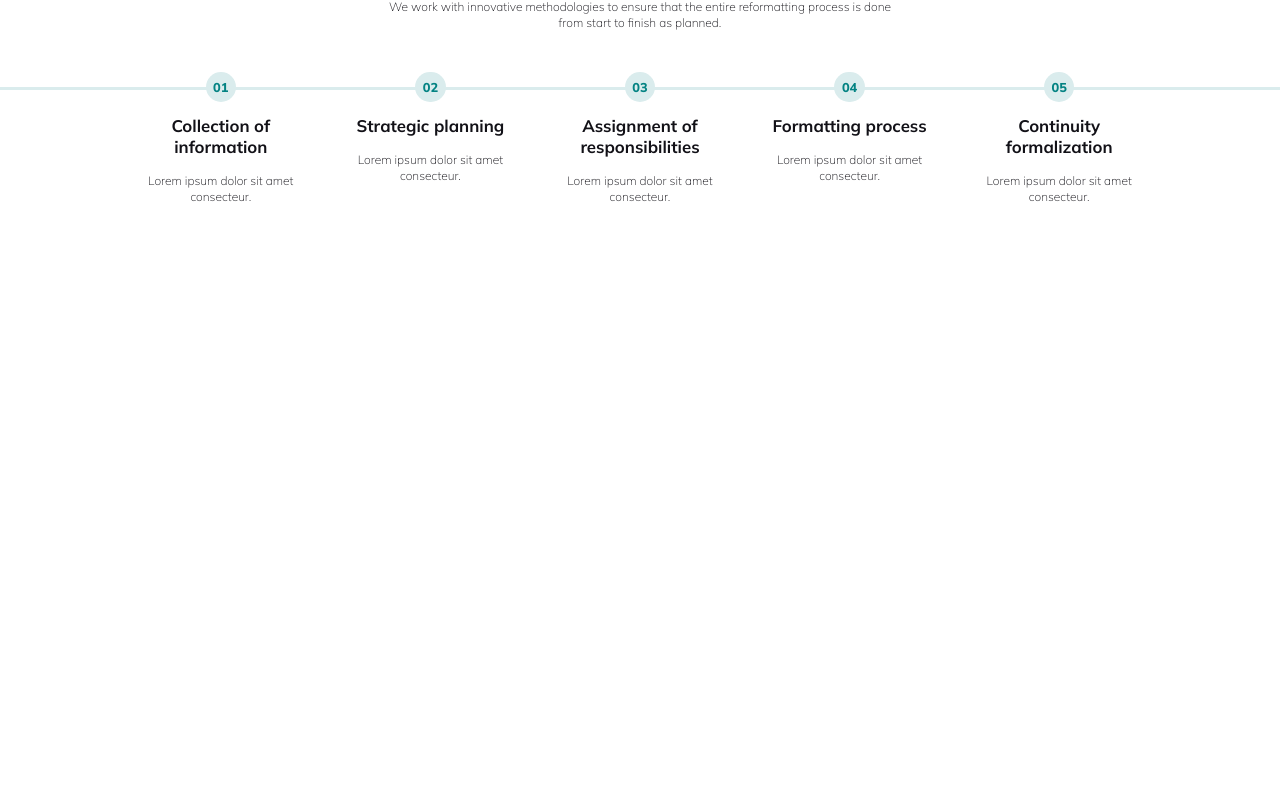
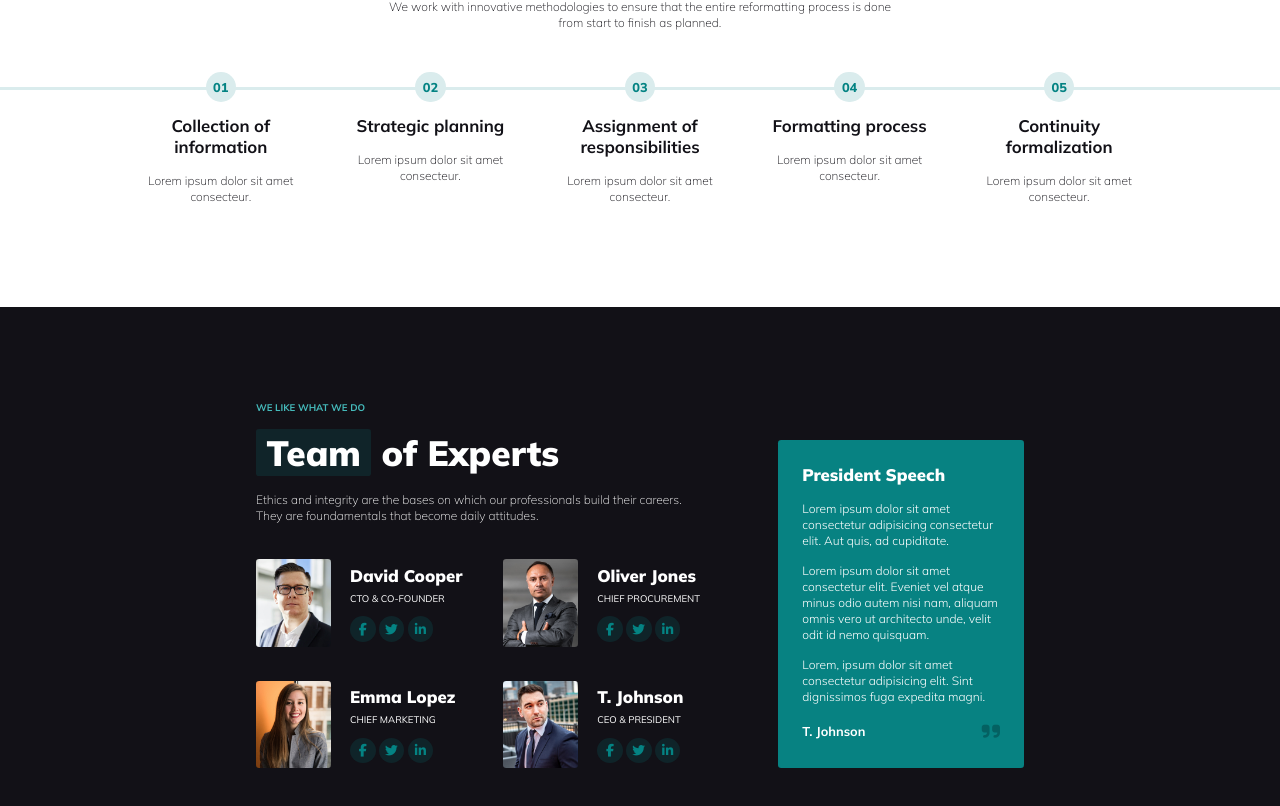
Before and after one commit to Borrellsss/proj-html-vuejs, a Vue app: page / in a window 1280 px wide. Shown: the part 1920-2726 px from the top of the page. Before the commit the page ends 2227 px from the top, so only its background shows below. Built offline with nearby package versions, Linux system fonts and the light colour scheme.

Commit message:
forthSection done

```diff
--- a/src/App.vue
+++ b/src/App.vue
@@ -7,6 +7,7 @@
     <FirstSectionComponent/>
     <SecondSectionComponent/>
     <ThirdSectionComponent/>
+    <FourthSectionComponent/>
 
     <!-- FOOTER -->
   </div>
@@ -18,6 +19,7 @@ import HeaderComponent from "./components/HeaderComponent.vue";
 import FirstSectionComponent from "./components/FirstSectionComponent.vue";
 import SecondSectionComponent from "./components/SecondSectionComponent.vue";
 import ThirdSectionComponent from "./components/ThirdSectionComponent.vue";
+import FourthSectionComponent from "./components/FourthSectionComponent.vue";
 
 // *DATA
 export default {
@@ -27,6 +29,7 @@ export default {
     FirstSectionComponent,
     SecondSectionComponent,
     ThirdSectionComponent,
+    FourthSectionComponent,
   },
   data() {
     return {
--- /dev/null
+++ b/src/components/FourthSectionCardComponent.vue
@@ -0,0 +1,97 @@
+<template>
+    <div class="fourth-section-card">
+        <div class="flex align-center">
+            <div class="member-image">
+                <img :src="fourthSectionCard.img" :alt="fourthSectionCard.name">
+            </div>
+            <div class="member-info">
+                <h3 class="member-name">
+                    {{fourthSectionCard.name}}
+                </h3>
+                <span class="member-role">
+                    {{fourthSectionCard.role}}
+                </span>
+                <ul class="member-socials flex">
+                    <li v-for="(element, index) in fourthSectionCard.socials" :key="index">
+                        <a class="flex justify-center align-center" href="#">
+                            <span>
+                                <i :class="element"></i>
+                            </span>
+                        </a>
+                    </li>
+                </ul>
+            </div>
+        </div>
+    </div>
+</template>
+
+<script>
+// *IMPORTS
+
+export default {
+    name: "FourthSectionCardComponent",
+    components: {
+
+    },
+    props: {
+        fourthSectionCard: Object,
+    },
+    data() {
+        return {
+
+        }
+    },
+    methods: {
+
+    },
+}
+</script>
+
+<style lang="scss" scoped>
+// *IMPORTS
+@import "../style/variables.scss";
+
+// *STYLING
+.fourth-section-card {
+    width: calc((100% / 2) - 1.05rem);
+
+    > .flex {
+        gap: 1.2rem
+    }
+}
+.member-image {
+    // margin-right: 1.2rem;
+    width: 35%;
+
+    img {
+        border-radius: 0.2rem;
+    }
+}
+.member-info {
+
+    .member-name {
+        margin-bottom: 0;
+        font-weight: 900;
+    }
+    .member-role {
+        margin-bottom: 0.8rem;
+        display: inline-block;
+        font-size: 0.6rem;
+    }
+    .member-socials {
+
+        li {
+            margin-right: 0.2rem;
+        }
+        a {
+            width: 1.6rem;
+            aspect-ratio: 1/1;
+            font-size: 0.8rem;
+            font-weight: 800;
+            color: $third-color;
+            border-radius: 50%;
+            background-color: $word-wrapper-bg-color;
+        }
+    }
+}
+</style>
--- /dev/null
+++ b/src/components/FourthSectionComponent.vue
@@ -0,0 +1,129 @@
+<template>
+    <section class="dark-background">
+        <div class="container">
+            <div class="flex justify-between">
+                <div class="fourth-section-left">
+                    <div class="fourth-section-left-top">
+                        <span class="before-title small-text">WE LIKE WHAT WE DO</span>
+                        <h2>
+                            <span class="word-wrapper word-white">Team</span>
+                            of Experts
+                        </h2>
+                        <p>
+                            Ethics and integrity are the bases on which our professionals build their careers.<br>
+                            They are foundamentals that become daily attitudes.
+                        </p>
+                    </div>
+                    <div class="fourth-section-left-bottom flex wrap">
+                        <FourthSectionCardComponent v-for="element in fourthSectionCardsArray" :key="element.id" :fourthSectionCard="element"/>
+                    </div>
+                </div>
+                <div class="fourth-section-right">
+                    <h3>President Speech</h3>
+                    <p>Lorem ipsum dolor sit amet consectetur adipisicing consectetur elit. Aut quis, ad cupiditate.</p>
+                    <p>Lorem ipsum dolor sit amet consectetur elit. Eveniet vel atque minus odio autem nisi nam, aliquam omnis vero ut architecto unde, velit odit id nemo quisquam.</p>
+                    <p>Lorem, ipsum dolor sit amet consectetur adipisicing elit. Sint dignissimos fuga expedita magni.</p>
+                    <div class="flex justify-between align-center">
+                        <h4>T. Johnson</h4>
+                        <span class="quotation-marks-icon">
+                            <i class="fa-solid fa-quote-right"></i>
+                        </span>
+                    </div>
+                </div>
+            </div>
+        </div>
+    </section>
+</template>
+
+<script>
+// *IMPORTS
+import FourthSectionCardComponent from "./FourthSectionCardComponent.vue";
+
+export default {
+    name: "FourthSectionComponent",
+    components: {
+        FourthSectionCardComponent,
+    },
+    props: {
+
+    },
+    data() {
+        return {
+            fourthSectionCardsArray: [
+                {
+                    id: 1,
+                    img: require("../assets/img/team-1.jpg"),
+                    name: "David Cooper",
+                    role: "CTO & CO-FOUNDER",
+                    socials: ["fa-brands fa-facebook-f", "fa-brands fa-twitter", "fa-brands fa-linkedin-in"],
+                },
+                {
+                    id: 2,
+                    img: require("../assets/img/team-3.jpg"),
+                    name: "Oliver Jones",
+                    role: "CHIEF PROCUREMENT",
+                    socials: ["fa-brands fa-facebook-f", "fa-brands fa-twitter", "fa-brands fa-linkedin-in"],
+                },
+                {
+                    id: 3,
+                    img: require("../assets/img/team-2.jpg"),
+                    name: "Emma Lopez",
+                    role: "CHIEF MARKETING",
+                    socials: ["fa-brands fa-facebook-f", "fa-brands fa-twitter", "fa-brands fa-linkedin-in"],
+                },
+                {
+                    id: 4,
+                    img: require("../assets/img/team-4.jpg"),
+                    name: "T. Johnson",
+                    role: "CEO & PRESIDENT",
+                    socials: ["fa-brands fa-facebook-f", "fa-brands fa-twitter", "fa-brands fa-linkedin-in"],
+                },
+            ]
+        }
+    },
+    methods: {
+
+    },
+}
+</script>
+
+<style lang="scss" scoped>
+// *IMPORTS
+@import "../style/variables.scss";
+
+// *STYLING
+section {
+    background-color: $first-color;
+}
+.fourth-section-left {
+    width: 60%;
+
+    .fourth-section-left-top > p {
+        margin-bottom: 2.2rem;
+    }
+}
+.fourth-section-left-bottom {
+    gap: 2.1rem;
+}
+.fourth-section-right {
+    padding: 1.5rem;
+    width: 32%;
+    border-radius: 0.2rem;
+    align-self: flex-end;
+    background-color: $seventeenth-color;
+
+    h3 {
+        font-weight: 900;
+    }
+    h4 {
+        margin-bottom: 0;
+    }
+    p {
+        font-weight: 300;
+    }
+}
+.quotation-marks-icon {
+    font-size: 1.3rem;
+    color: #046162;
+}
+</style>
--- a/src/style/common.scss
+++ b/src/style/common.scss
@@ -51,11 +51,14 @@ h1 {
 h2 {
     margin-bottom: 1rem;
     font-size: 2.2rem;
-    font-weight: 900;
 }
 h3 {
     margin-bottom: 1rem;
     font-size: 1.05rem;
+}
+h4 {
+    margin-bottom: 0.8rem;
+    font-size: 0.8rem;
 }
 p {
     margin-bottom: 0.85rem;
@@ -68,8 +71,11 @@ p {
 section {
     padding-block: $main-sections-padding;
 
+    h2 {
+        font-weight: 900;
+    }
     &.dark-background {
-        color: $eleventh-color;
+        color: $second-color;
     }
     &.light-background {
         color: $first-color;
```
